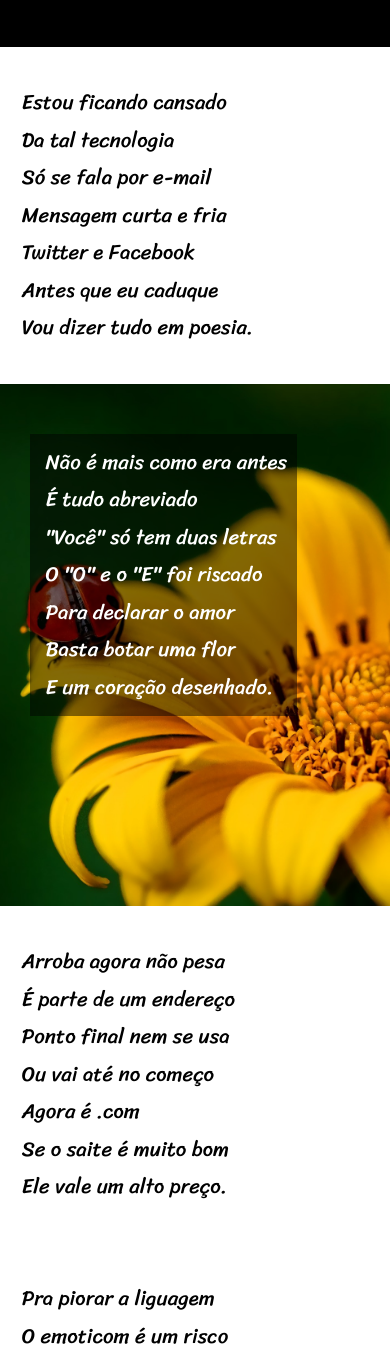
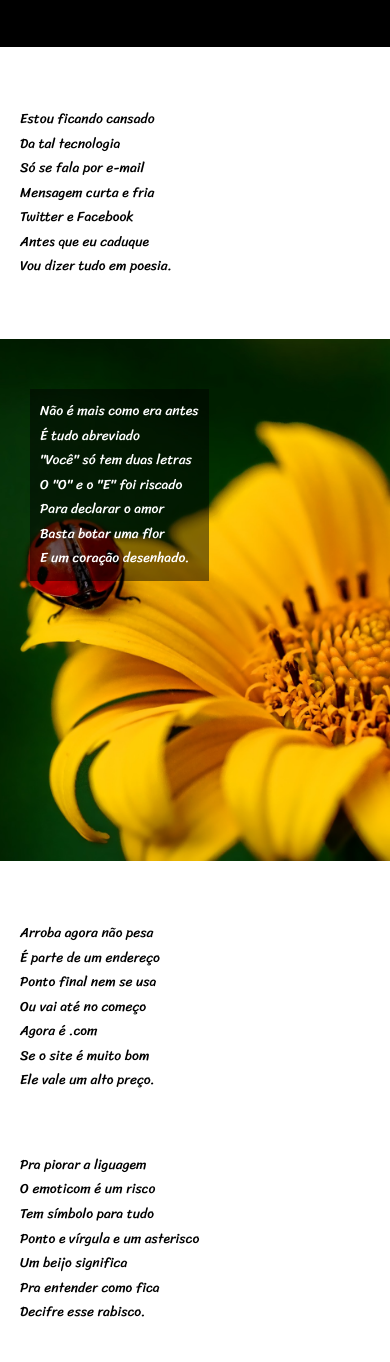
Before and after one commit to SidProjeto/projeto-cordel, a plain HTML site: page index.html in a window 390 px wide. Shown: the part 115-1477 px from the top of the page. Drawn offline with Linux system fonts and the light colour scheme.

Commit message:
Feat: implementação do layout completo e estilos do cordel moderno

```diff
--- a/estilos/style.css
+++ b/estilos/style.css
@@ -8,6 +8,9 @@
     --font-03: "Verdana";
 }
 body {
+    min-height: 100vh;
+    flex-direction: column;
+    display: flex;
     padding: 0;
     margin: 0;
     background-color: white;
@@ -20,7 +23,6 @@ header {
     padding-bottom: 50px;
 }
 header h1 {
-    font-display: swap;
     padding-top: 50px;
     font-family: var(--font-01), sans-serif;
     font-variant: small-caps;
@@ -32,27 +34,36 @@ header p {
     font-family: var(--font-03),sans-serif;
     font-size: 16px;
 }
-header a {
+header a, footer a {
     text-decoration: none;
     color: white;
 }
+header a:hover, footer a:hover {
+    text-decoration: underline;
+}
+main {
+    flex: 1;
+}
 main p {
     margin: 0;
-    white-space: pre-wrap;
-    font-size: clamp(1.3rem, 3.5vw, 2.4rem);
+    font-size: clamp(0.8rem, 3.5vw, 2.4rem);
     font-family: var(--font-02), sans-serif;
     line-height: 1.8em;
 }
+.normal {
+    margin-top: 60px;
+    margin-bottom: 60px;
+    padding-left: 20px;
+}
 .fundo {
     padding: 10px;
-    max-height: 350px;
+    max-height: 100%;
     display: inline-block;
     background-color: rgba(0, 0, 0, 0.486);
    color: white;
 }
-#flor {
+.imagem {
     min-height: 50vh;
-    background-image: url("../imagens/background001.jpg");
     background-repeat: no-repeat;
     background-position: right center;
     background-size: cover;
@@ -61,20 +72,15 @@ main p {
     padding-bottom: 50px;
     padding-left: 30px;
 }
+#flor {
+    background-image: url("../imagens/background001.jpg");
+}
 #livro {
-    min-height: 50vh;
     background-image: url("../imagens/background002.jpg");
-    background-repeat: no-repeat;
-    background-position: top center;
-    background-size: cover;
-    background-attachment: fixed;
-    padding-top: 50px;
-    padding-bottom: 50px;
-    padding-left: 30px;
 }
 footer {
-
-    font-size: 12px;
+    padding: 5px 0;
+    font-size: 18px;
     color: white;
     background-color: black;
     text-align: center;
--- a/index.html
+++ b/index.html
@@ -9,79 +9,93 @@
 <body>
     <header>
         <h1>Cordel Moderno</h1>
-        <p>Por <strong><a href="https://www.recantodasletras.com.br/poesias/3186743" rel="external" target="_blank">Milton Duarte</a></strong></p>
+        <p>Por <strong><a href="https://www.recantodasletras.com.br/poesias/3186743" rel="external noopener noreferrer" target="_blank">Milton Duarte</a></strong></p>
     </header>
     <main>
-        <section>
         <article>
+                <section class="normal">
                     <p>
-    Estou ficando cansado
-    Da tal tecnologia
-    Só se fala por e-mail
-    Mensagem curta e fria
-    Twitter e Facebook
-    Antes que eu caduque
+                        Estou ficando cansado<br>
+                        Da tal tecnologia<br>
+                        Só se fala por e-mail<br>
+                        Mensagem curta e fria<br>
+                        Twitter e Facebook<br>
+                        Antes que eu caduque<br>
                         Vou dizer tudo em poesia.
                     </p>
-                <section  id="flor">
-                <p class="fundo"> Não é mais como era antes
- É tudo abreviado
- "Você" só tem duas letras
- O "O" e o "E" foi riscado
- Para declarar o amor
- Basta botar uma flor
- E um coração desenhado.</p>
                 </section>
+                <section class="imagem"  id="flor">
+                <p class="fundo">
+                    Não é mais como era antes<br>
+                    É tudo abreviado<br>
+                    "Você" só tem duas letras<br>
+                    O "O" e o "E" foi riscado<br>
+                    Para declarar o amor<br>
+                    Basta botar uma flor<br>
+                    E um coração desenhado.
+                </p>
+                </section>
+                <section class="normal">
                     <p>
-    Arroba agora não pesa
-    É parte de um endereço
-    Ponto final nem se usa
-    Ou vai até no começo
-    Agora é .com
-    Se o saite é muito bom
+                        Arroba agora não pesa<br>
+                        É parte de um endereço<br>
+                        Ponto final nem se usa<br>
+                        Ou vai até no começo<br>
+                        Agora é .com<br>
+                        Se o site é muito bom<br>
                         Ele vale um alto preço.
                     </p>
+                </section>
+                <section class="normal">
                     <p>
-    Pra piorar a liguagem
-    O emoticom é um risco
-    Tem símbolo para tudo
-    Ponto e vírgula e um asterisco
-    Um beijo significa
-    Pra entender como fica
+                        Pra piorar a liguagem<br>
+                        O emoticom é um risco<br>
+                        Tem símbolo para tudo<br>
+                        Ponto e vírgula e um asterisco<br>
+                        Um beijo significa<br>
+                        Pra entender como fica<br>
                         Decifre esse rabisco.
                     </p>
-                <section id="livro">
-                <p class="fundo" > Tenho saudade das cartas
- Escritas com a própria mão
- Mandava no mês de Junho
- Só chegava no Verão
- Mas matava a saudade
- Era texto de verdade
- Nas linhas do coração.</p>
                 </section>
+            <section class="imagem" id="livro">
+            <p class="fundo" >
+                Tenho saudade das cartas<br>
+                Escritas com a própria mão<br>
+                Mandava no mês de Junho<br>
+                Só chegava no Verão<br>
+                Mas matava a saudade<br>
+                Era texto de verdade<br>
+                Nas linhas do coração.
+            </p>
+            </section>
+            <section class="normal">
                 <p>
-    Agora, escrevo e envio
-    Chegando na mesma hora
-    Mas quando vou prosear
-    A pessoa foi embora
-    Abriu outro aplicativo
-    O mundo ficou cativo
+                    Agora, escrevo e envio<br>
+                    Chegando na mesma hora<br>
+                    Mas quando vou prosear<br>
+                    A pessoa foi embora<br>
+                    Abriu outro aplicativo<br>
+                    O mundo ficou cativo<br>
                     Da tecnologia do agora.
                 </p>
+            </section>
+            <section class="normal">
                 <p>
-    Felizmente, pra orar
-    Não precisa de internet
-    Deus escuta todo mundo
-    Se quiser, faça esse teste
-    Dois pontos são dois joelhos
-    Seus lábios são aparelhos
+                    Felizmente, pra orar<br>
+                    Não precisa de internet<br>
+                    Deus escuta todo mundo<br>
+                    Se quiser, faça esse teste<br>
+                    Dois pontos são dois joelhos<br>
+                    Seus lábios são aparelhos<br>
                     Deixe que Deus interprete.
                 </p>
+            </section>
         </article>
-        </section>
     </main>
     <footer>
-        <p>Site Criado por <strong>Luis</strong> para o <strong>CursoemVideo</strong></p>
+        <p>
+            Site Criado por <a href="https://github.com/SidProjeto" rel="external noopener noreferrer" target="_blank"><strong>Sid</strong></a> para o <a href="https://www.youtube.com/@cursoemvideo" rel="external noopener noreferrer" target="_blank"><strong>CursoemVideo</strong></a>
+        </p>
     </footer>
 </body>
 </html>
```
Lines whose indentation alone changed are shown as unchanged.
